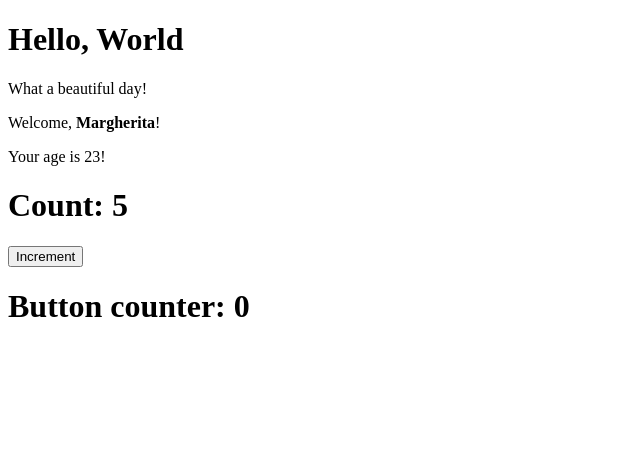
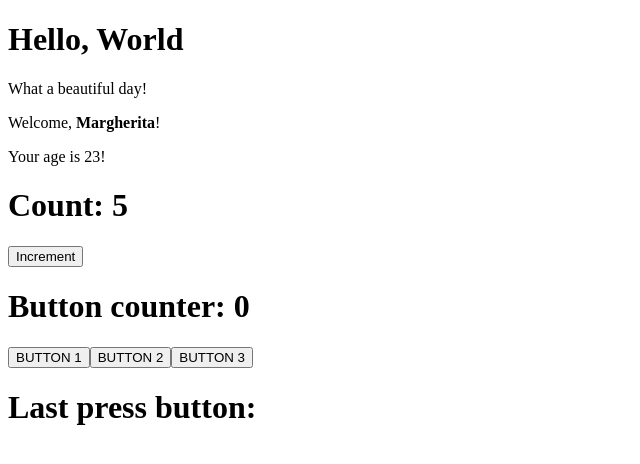
Before and after one commit to RavaMarghe/Esercizi-React, a React (Create React App) app in the folder my-app/: page / in a window 1280 px wide. Shown: the top 464 px of the page, without its empty margins (0-640 px from the left). Built offline with nearby package versions, Linux system fonts and the light colour scheme.

Commit message:
feat: add ClickTracker.js

```diff
--- a/my-app/src/App.js
+++ b/my-app/src/App.js
@@ -1,5 +1,6 @@
 import React from "react";
 import { ClickCounter } from "./ClickCounter";
+import { ClickTracker } from "./ClickTracker";
 import { Counter } from "./Counter";
 import { Hello } from "./Hello";
 import { Welcome } from "./Welcome";
@@ -12,6 +13,7 @@ export class App extends React.Component {
                 <Welcome />
                 <Counter />
                 <ClickCounter />
+                <ClickTracker />
             </div>
         )
     }
--- /dev/null
+++ b/my-app/src/ClickTracker.js
@@ -0,0 +1,25 @@
+import React from "react";
+
+export class ClickTracker extends React.Component {
+
+    state = {
+        value: ''
+    }
+
+    handlerClick = (event) => {
+        this.setState({value: event.target.innerHTML})
+    }
+
+    render() {
+
+
+        return (
+            <>
+            <button onClick={this.handlerClick}>BUTTON 1</button>
+            <button onClick={this.handlerClick}>BUTTON 2</button>
+            <button onClick={this.handlerClick}>BUTTON 3</button>
+            <h1>Last press button: {this.state.value}</h1>
+            </>
+        )
+    }
+}
```
